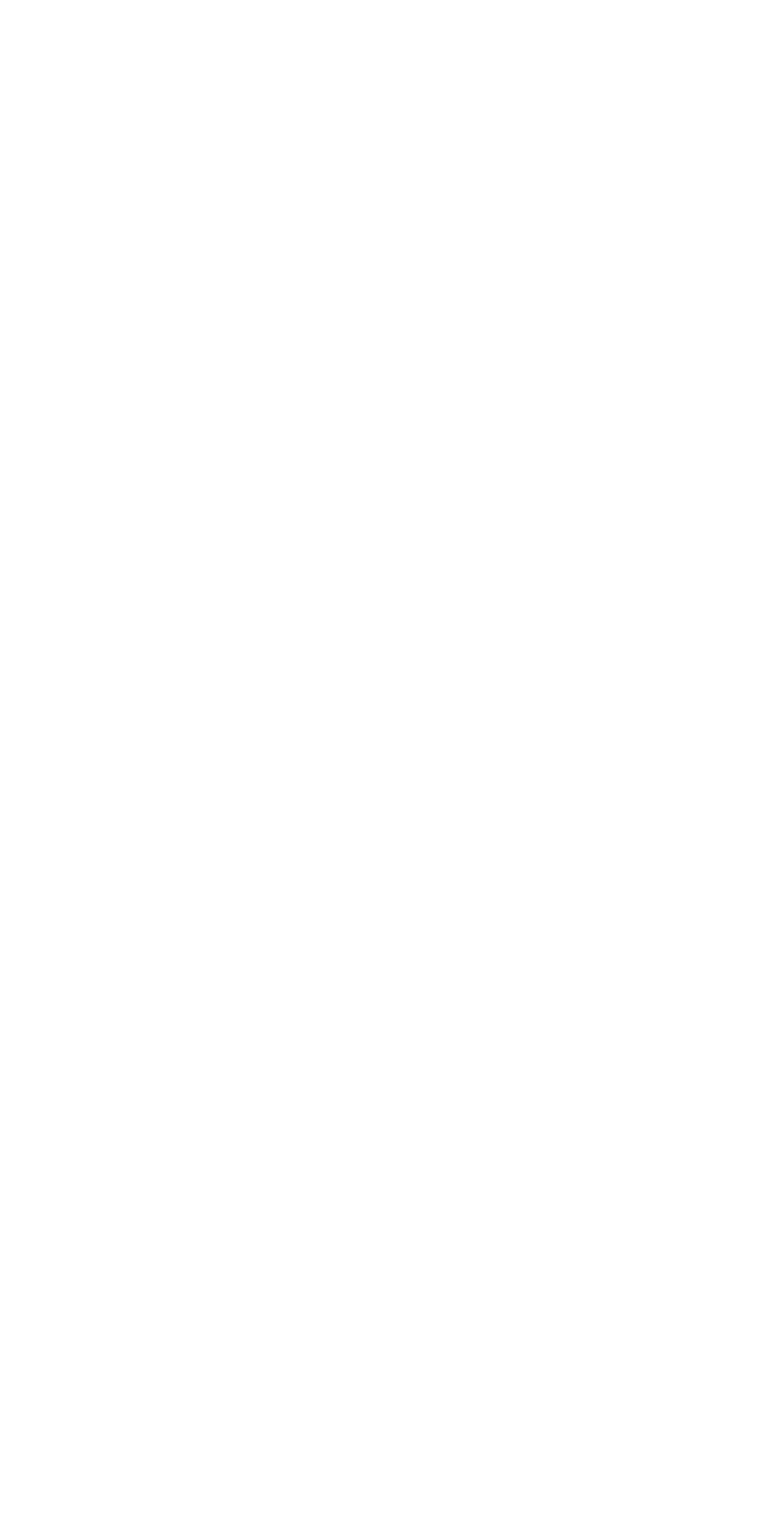
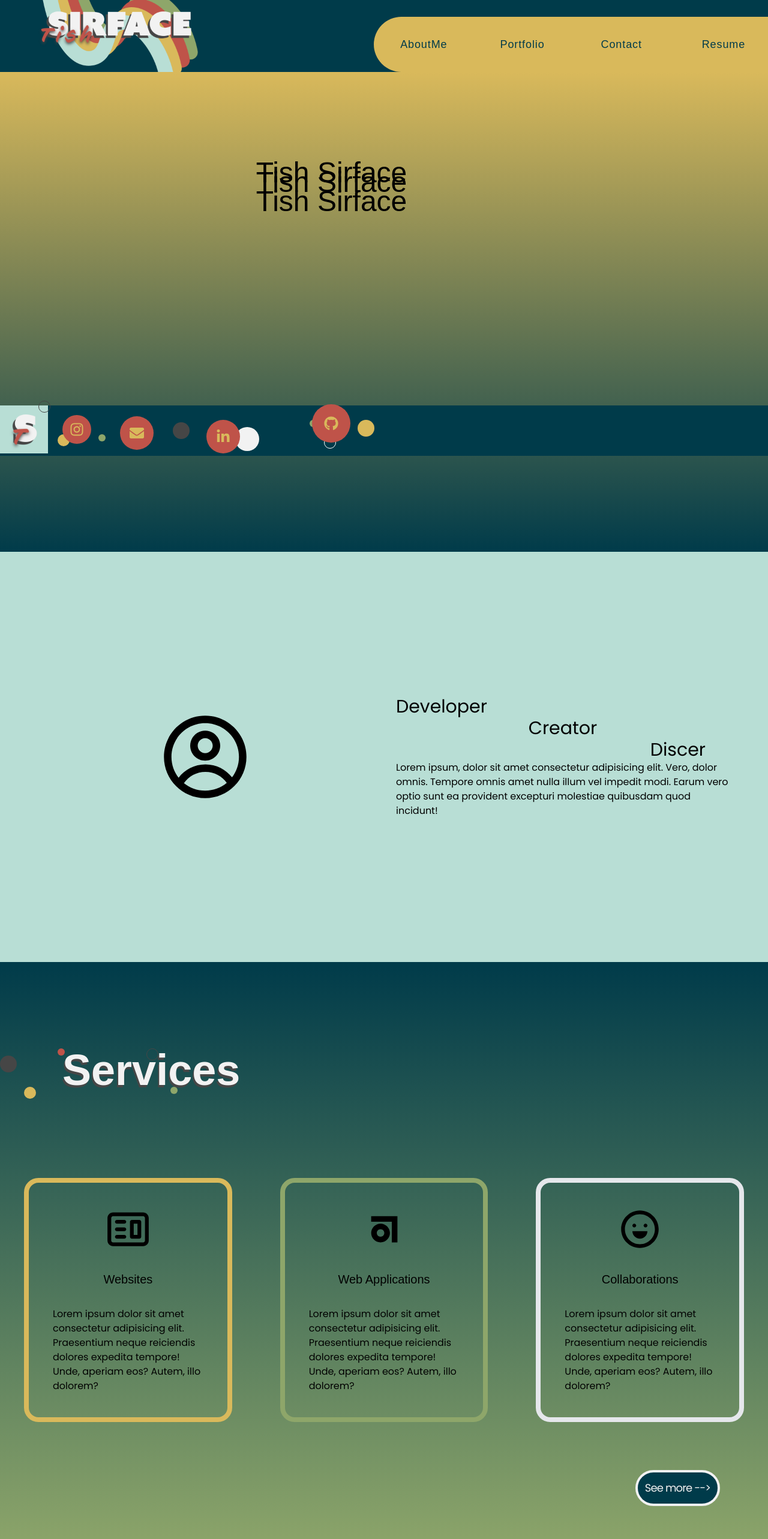
Before and after one commit to ThisTish/Portfolio_of_Tish, a React (Vite) app: page /landing in a window 1280 px wide. Before the commit this address had no page. Shown: the part 40-2606 px from the top of the page at 60% size. Before the commit the page ends 800 px from the top, so only its background shows below. Built offline with nearby package versions, Linux system fonts and the light colour scheme; a web font is replaced by a local one.

Commit message:
new landing

```diff
--- a/src/App.jsx
+++ b/src/App.jsx
@@ -17,11 +17,12 @@ const App = () => {
       <BrowserRouter>
         <Routes>
           <Route path='/' element={<MainLayout />} >
-            <Route index element={<Landing />} />,
+            <Route index element={<AboutMe />} />,
             <Route path='about' element={<AboutMe />} />
             <Route path='portfolio' element={<Portfolio />} />
             <Route path='contact' element={<ContactMe />} />
             <Route path='resume' element={<Resume />} />
+            <Route path='landing' element={<Landing />} />
             <Route path='project/:name' element={<Project />} />
 
           </Route>
--- a/src/components/Footer.jsx
+++ b/src/components/Footer.jsx
@@ -33,13 +33,13 @@ const Footer = () => {
 					aria-label="Instagram">
 						<FaInstagram />
 					</a>
-					<a
+					{/* <a
 					href="https://x.com/SirTishFace"
 					className="mt-6 bg-red rounded-full p-1  ml-1 mr-2 md:mx-4 lg:mx-8"
 					target="_blank" rel="noopener noreferrer"
 					aria-label="X">
 					<FaTwitter  />
-					</a>
+					</a> */}
 					<NavLink
 					to="contact"
 					className="mt-2 bg-red rounded-full p-4 mx-3 md:mx-6 lg:mx-8"
--- /dev/null
+++ b/src/components/Landing/AboutMe.tsx
@@ -0,0 +1,24 @@
+import React from 'react'
+import Headings from '../Utils/Headings'
+import { CgProfile } from 'react-icons/cg'
+
+function AboutMe() {
+  return (
+	<>
+	<div className='flex flex-col-reverse md:flex-row items-center gap-10 py-20 md:py-60 md:px-16 md:justify-around'>
+		<CgProfile size={150} className='w-1/2'/>
+		{/* <img src="https://via.placeholder.com/150" alt="profile" /> */}
+		<div className='flex flex-col w-1/2'>
+		<div className='flex flex-col text-3xl'>
+			<header className='text-start'>Developer</header>
+			<header className='text-center'>Creator</header>
+			<header className='text-end mr-10'>Discer</header>
+		</div>
+		<p>Lorem ipsum, dolor sit amet consectetur adipisicing elit. Vero, dolor omnis. Tempore omnis amet nulla illum vel impedit modi. Earum vero optio sunt ea provident excepturi molestiae quibusdam quod incidunt!</p>
+		</div>
+	</div>
+	</>
+  )
+}
+
+export default AboutMe
--- /dev/null
+++ b/src/components/Landing/ServiceCard.tsx
@@ -0,0 +1,16 @@
+import React from 'react'
+import { CgWebsite } from 'react-icons/cg'
+
+function ServiceCard({icon, title, description, border}) {
+  return (
+	<div className={`flex flex-col items-center m-10 border-8 border-${border} gap-8 rounded-3xl p-10 sm:p-8 md:p-3 lg:p-10`}>
+		<div>
+			{icon}
+		</div>
+		<h2 className='text-xl'>{title}</h2>
+		<p>Lorem ipsum dolor sit amet consectetur adipisicing elit. Praesentium neque reiciendis dolores expedita tempore! Unde, aperiam eos? Autem, illo dolorem?</p>
+	</div>
+  )
+}
+
+export default ServiceCard
--- /dev/null
+++ b/src/components/Landing/Services.tsx
@@ -0,0 +1,33 @@
+import React from 'react'
+import ServiceCard from './ServiceCard'
+import { CgAbstract, CgSmileMouthOpen, CgWebsite } from 'react-icons/cg'
+import Headings from '../Utils/Headings'
+import Button from '../Utils/Button'
+import { useNavigate } from 'react-router-dom';
+
+
+
+
+function Services() {
+
+	const handleClick = () => {
+		const navigate = useNavigate();
+		navigate('/projects');
+	}
+
+  return (
+	<div className=' bg-gradient-to-b from-secondary to-green py-20'>
+	<Headings text={'Services'} />
+	<div className='flex flex-col md:flex-row py-10'>
+		<ServiceCard icon={<CgWebsite size={75}/>} title={'Websites'} description={'lsidkemmnbjkc'} border={'yellow'}/>
+		<ServiceCard icon={<CgAbstract size={75}/>} title={'Web Applications'} description={'ldkcilsndmkckjwbnendkjfjk '} border={'green'} />
+		<ServiceCard icon={<CgSmileMouthOpen size={75}/>} title={'Collaborations'} description={'sdklcianw'} border={'red'}/>
+	</div>
+	<div className='flex justify-end mx-20'>
+		<Button text={'See more -->'} onClick={handleClick}/>
+	</div>
+	</div>
+  )
+}
+
+export default Services
--- a/src/pages/Landing.jsx
+++ b/src/pages/Landing.jsx
@@ -1,6 +1,8 @@
+import AboutMe from "../components/Landing/AboutMe"
 import DreamDrop from "../components/Landing/DreamDrop"
 import Hero from "../components/Landing/Hero"
 import MyDreams from "../components/Landing/MyDreams"
+import Services from "../components/Landing/Services"
 import YourDream from "../components/Landing/YourDream"
 import { FaArrowCircleUp } from 'react-icons/fa'
 
@@ -10,8 +12,40 @@ import { FaArrowCircleUp } from 'react-icons/fa'
 const Landing = () => {
 
 	return (
-		<>
-			<main className="space-y-24 md:space-y-96" id="top">
+		<main className="min-h-screen">
+			<div className="min-h-96 md:min-h-screen bg-gradient-to-b from-yellow to-secondary w-full relative text-5xl  text-nowrap">
+				{/* <h1 className="absolute left-1/3 top-">Tish Sirface</h1> */}
+				{/* <h1 className="absolute left-1/3 top-">Tish Sirface</h1> */}
+				<h1 className="absolute left-1/3 top-36">Tish Sirface</h1>
+				<h1 className="absolute left-1/3 top-40">Tish Sirface</h1>
+				<h1 className="absolute left-1/3 top-48">Tish Sirface</h1>
+				{/* <h1 className="absolute left-1/3 top-">Tish Sirface</h1> */}
+				{/* <h1 className="absolute left-1/3 top-">Tish Sirface</h1> */}
+			</div>
+			<AboutMe />
+			<Services />
+
+
+
+
+
+
+
+
+
+
+
+
+
+
+
+
+
+
+
+
+
+			{/* <main className="space-y-24 md:space-y-96" id="top">
 
 				<div>
 					<Hero />
@@ -22,23 +56,19 @@ const Landing = () => {
 
 					<MyDreams />
 				</div>
-
+		 */}
 
 				{/* <div>
 					<YourDream />
 				</div> */}
-
+{/*
 				<div className="pb-96 space-y-28 flex flex-col items-center justify-center" style={{background: 'linear-gradient(to top, var(--yellow), var(--primary)'}}>
 			<h3 className='text-highlight text-2xl font-bold [text-shadow:_-2px_4px_0_var(--shadow)] md:text-3xl lg:text-5xl'>Your Dreams</h3>
 					<DreamDrop />
 
 				</div>
-
-
-
-
-			</main>
-		</>
+			</main> */}
+		</main>
 	)
 }
 
--- a/src/pages/Portfolio.jsx
+++ b/src/pages/Portfolio.jsx
@@ -22,7 +22,7 @@ const Portfolio = () => {
 						...or visit my GitHub to see more!
 					</p>
 
-					<a href="github.com/thistish" >
+					<a href="http://github.com/thistish" >
 						<FaGithub className=' bg-shadow text-highlight size-14 p-2 absolute -bottom-8 -right-4 shadow-sm shadow-highlight border-white border-2 hover:bg-highlight hover:text-shadow hover:scale-95 active:scale-95 active:bg-highlight active:text-shadow' />
 					</a>
 
```
